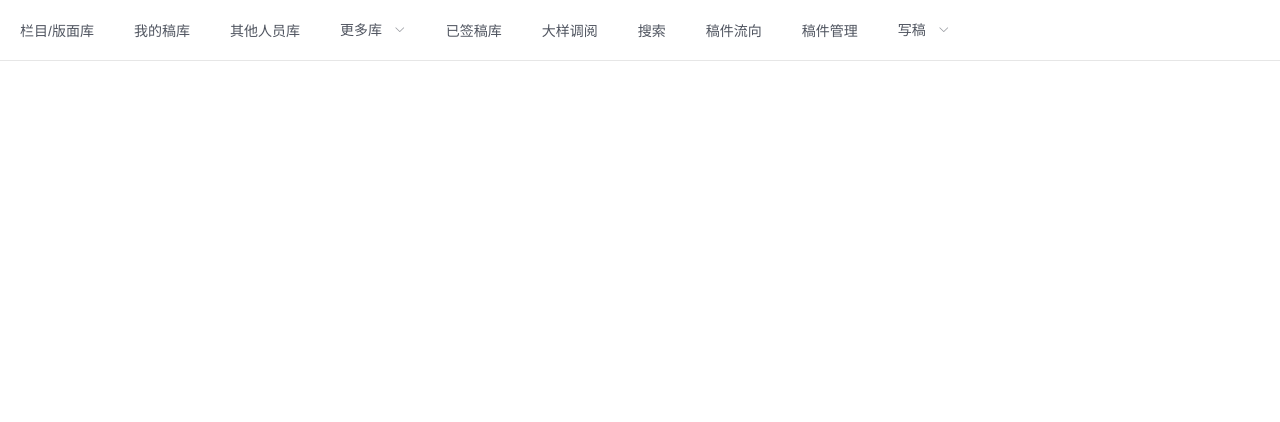
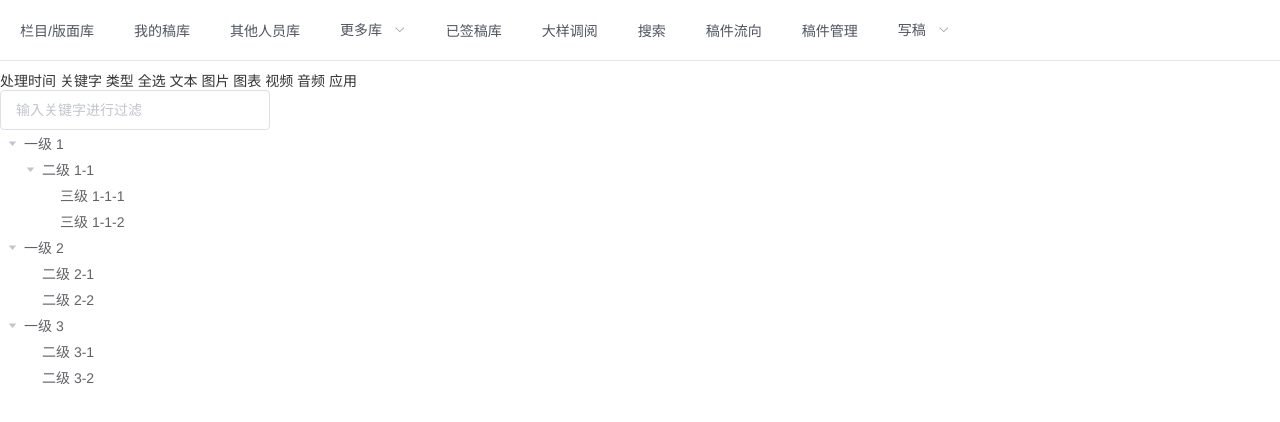
Before and after one commit to liqin999/web, a Vue app: page /columnsLayout in a window 1280 px wide. Shown: the top 422 px of the page. Built offline with nearby package versions, Linux system fonts and the light colour scheme.

Commit message:
树形菜单

```diff
--- /dev/null
+++ b/src/components/treeMenu/leftTree.vue
@@ -0,0 +1,67 @@
+<template>
+    <div>
+       <el-input
+            placeholder="输入关键字进行过滤"
+            v-model="filterText">
+       </el-input>
+        <el-tree
+            class="filter-tree"
+            :data="treeData"
+            :props="defaultProps"
+            default-expand-all
+            :filter-node-method="filterNode"
+             @node-click="handleNodeClick"
+             ref="tree2">
+        </el-tree>
+    </div>
+</template>
+<script>
+export default {
+    props:{
+          treeData: {
+            type: Array,
+            required: true
+          },
+          defaultProps:{
+            type: Object,
+            default: {
+                        children: 'children',
+                        label: 'label'
+                     }
+          }
+
+    },
+    components: {
+
+    },
+    data(){
+        return{
+             filterText: '',
+        }
+    },
+    mounted(){
+
+    },
+    methods:{
+        filterNode(value, data) {//过滤节点
+            if (!value) return true;
+            return data.label.indexOf(value) !== -1;
+        },
+        handleNodeClick(data){//获得点击节点的对象
+            this.$emit("sendTreeObj",data)
+        }
+    },
+    watch: {
+        filterText(val) {//过滤节点
+            this.$refs.tree2.filter(val);
+        }
+    },
+
+}
+</script>
+<style lang="scss" scoped>
+
+</style>
+<style>
+
+</style>
--- a/src/pages/columnsLayout/index.vue
+++ b/src/pages/columnsLayout/index.vue
@@ -1,7 +1,19 @@
 <template>
     <div>
+       <div class="serchBar">
+           处理时间
+           关键字
+           类型
+           全选
+           文本
+           图片
+           图表
+           视频
+           音频
+           应用
+       </div>
        <div class="leftCon">
-
+           <left-menu :treeData="data2" :defaultProps="defaultProps" @sendTreeObj="getTreeObj"></left-menu>
        </div>
        <div class="rightCon">
 
@@ -9,12 +21,59 @@
     </div>
 </template>
 <script>
+import leftMenu from "@/components/treeMenu/leftTree.vue";
 export default {
     components: {
-
+        leftMenu
     },
     data(){
         return{
+              data2: [
+                    {
+                    id: 1,
+                    label: '一级 1',
+                    children: [
+                            {
+                            id: 4,
+                            label: '二级 1-1',
+                            children: [{
+                                        id: 9,
+                                        label: '三级 1-1-1'
+                                    }, {
+                                        id: 10,
+                                        label: '三级 1-1-2'
+                                    }]
+                            }
+                          ]
+                    },
+                     {
+                        id: 2,
+                        label: '一级 2',
+                        children: [{
+                            id: 5,
+                            label: '二级 2-1'
+                        }, {
+                            id: 6,
+                            label: '二级 2-2'
+                        }]
+                        },
+                   {
+                    id: 3,
+                    label: '一级 3',
+                        children: [{
+                            id: 7,
+                            label: '二级 3-1'
+                        }, {
+                            id: 8,
+                            label: '二级 3-2'
+                        }]
+                    }
+                 ],
+                 defaultProps: {
+                    children: 'children',
+                    label: 'label'
+                 }
+
 
         }
     },
@@ -22,12 +81,22 @@ export default {
 
     },
     methods:{
-
+        getTreeObj(data){//获得树形菜单的对象
+            console.log("获得自组件的点击的节点对象",data)
+        }
     }
 }
 </script>
 <style lang="scss" scoped>
+    .serchBar{
 
+    }
+    .leftCon{
+        width: 270px;
+    }
+    .rightCon{
+
+    }
 </style>
 <style>
 
```
